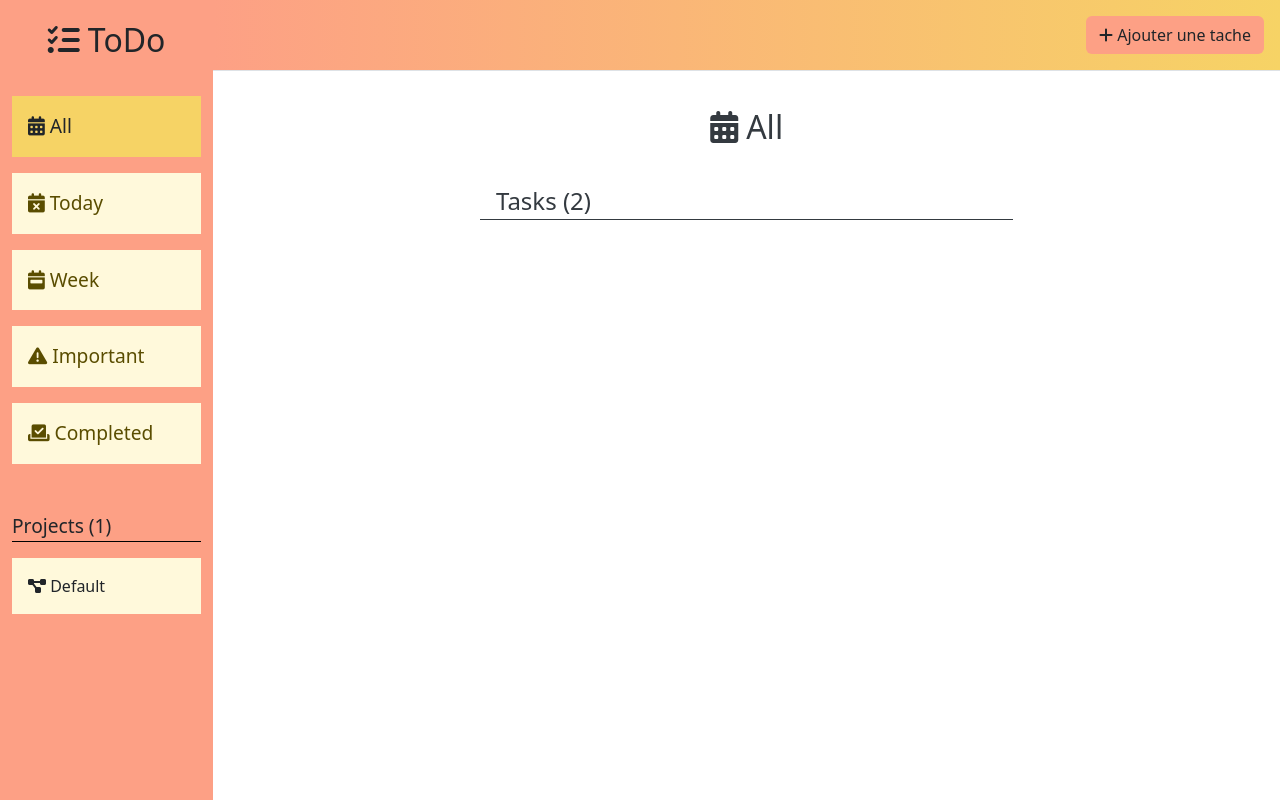
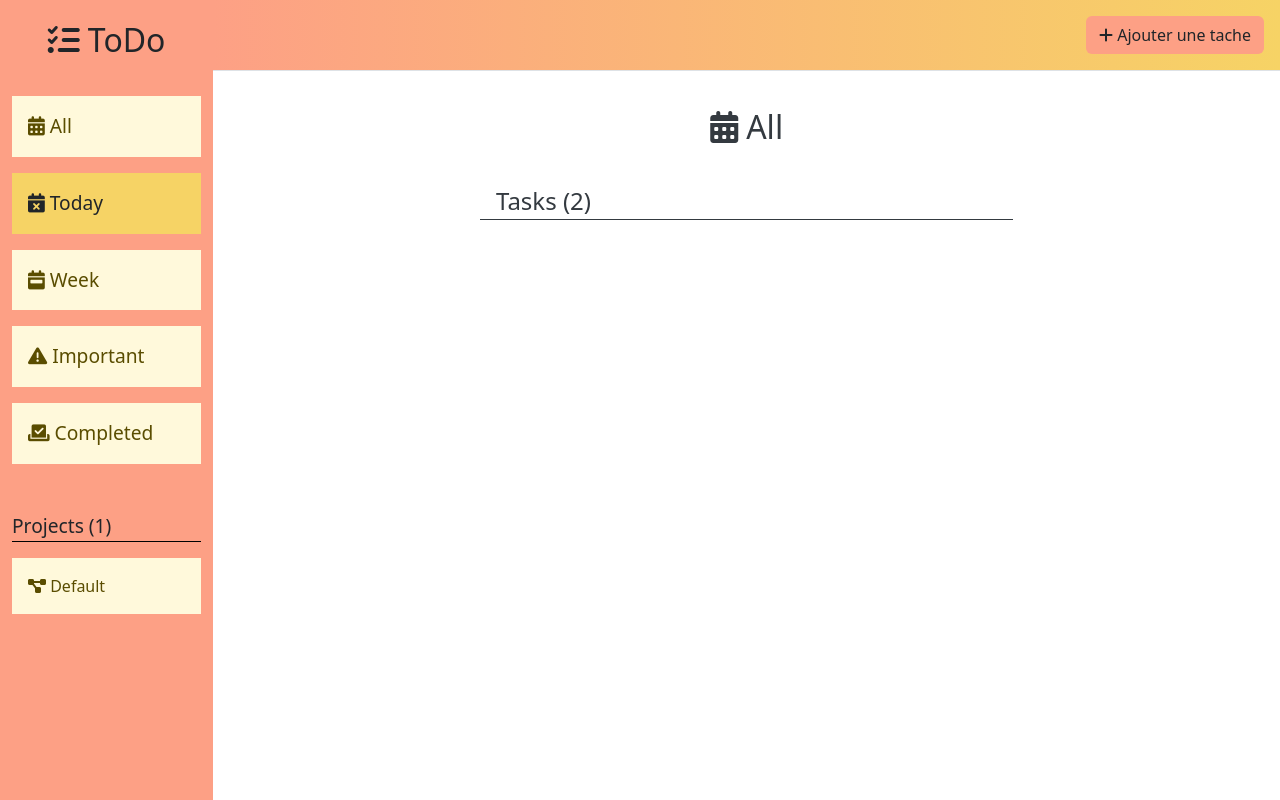
Before and after one commit to Dians98/to_do_project, a website built with webpack: page src/template.html in a window 1280 px wide. Both pictures are taken after a click on the element "Today". Built offline with nearby package versions, Linux system fonts and the light colour scheme.

Commit message:
add adn remove class active

```diff
--- a/src/style.css
+++ b/src/assets/css/style.css
@@ -126,6 +126,15 @@ h6 {
   /* texte marron foncé, lisible */
 }
 
+.to_do_projects_list:not(.active) {
+  background-color: #fff9db;
+  /* un jaune très pâle, doux */
+  color: #5a4d00;
+  /* texte marron foncé, lisible */
+}
+
+
+
 .btn-add-task {
   background-color: #fda085 !important;
   font-weight: 600;
@@ -185,8 +194,15 @@ h6 {
 }
 
 .to_do_projects_list{
-    background-color: #fff9db;
+    background-color: #f6d365;
     padding: 1rem;
     cursor: pointer;
 
 }
+
+.to_do_projects_list:not(.active) {
+  background-color: #fff9db;
+  /* un jaune très pâle, doux */
+  color: #5a4d00;
+  /* texte marron foncé, lisible */
+}
--- /dev/null
+++ b/src/assets/js/others.js
@@ -0,0 +1,22 @@
+const task_categories = document.querySelectorAll(".task_category");
+const to_do_projects_lists = document.querySelectorAll(".to_do_projects_list");
+
+
+task_categories.forEach(task_category => {
+    task_category.addEventListener("click", function () {
+        remove_all_active_menu();
+        this.classList.add("active")
+    })
+});
+
+to_do_projects_lists.forEach(to_do_projects_list => {
+    to_do_projects_list.addEventListener("click", function () {
+        remove_all_active_menu();
+        this.classList.add("active")
+    })
+});
+
+function remove_all_active_menu() {
+    task_categories.forEach(tc => tc.classList.remove("active"));
+    to_do_projects_lists.forEach(tdpl => tdpl.classList.remove("active"));
+}
--- a/src/index.js
+++ b/src/index.js
@@ -1,4 +1,6 @@
-import "./style.css";
+import "./assets/js/others.js"
+import "./assets/css/style.css";
+
 import '@fortawesome/fontawesome-free/css/all.min.css';
 
 // src/index.js
```
